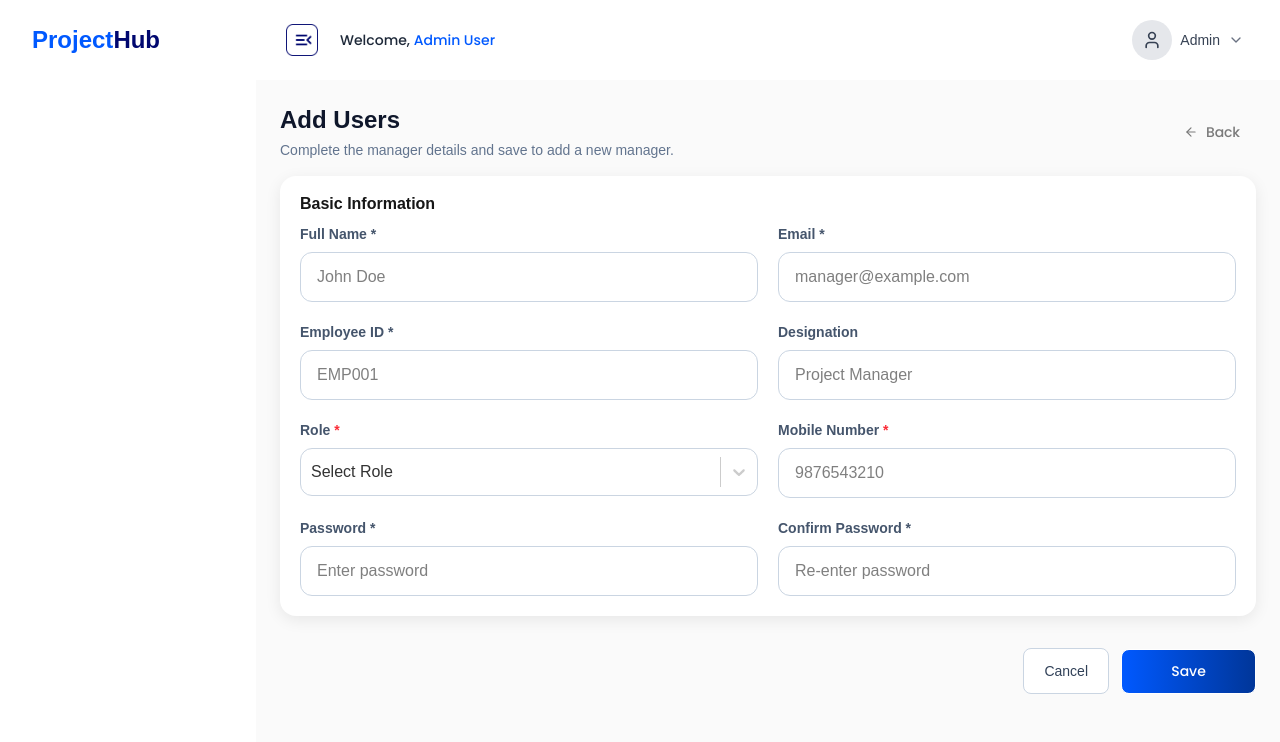
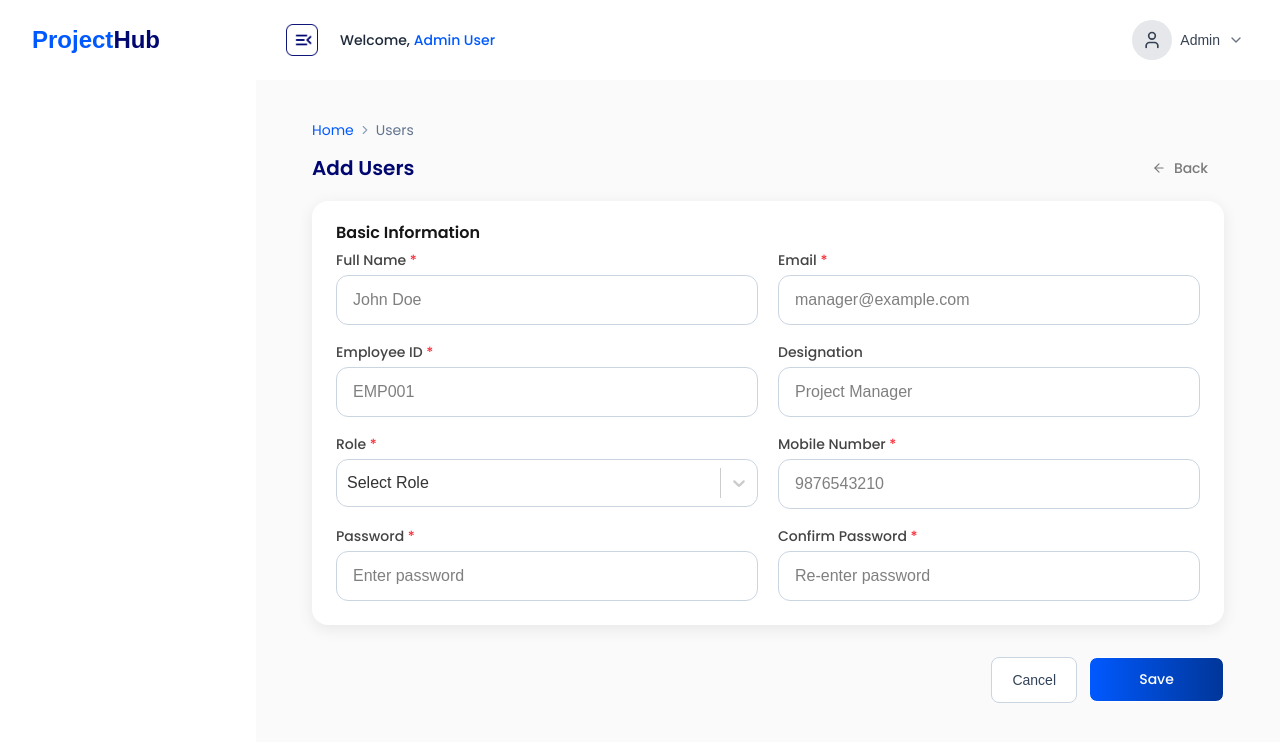
Before and after one commit to abhishekkumar085/ProjectHub-Frontend, a React (Vite) app: page /managers/add in a window 1280 px wide. Shown: the top 742 px of the page. Built offline with nearby package versions, Linux system fonts and the light colour scheme; sample sign-in values are in the browser's storage.

Commit message:
designc hanges

```diff
--- a/src/features/managers/AddManager.tsx
+++ b/src/features/managers/AddManager.tsx
@@ -1,7 +1,7 @@
-import { useNavigate } from "react-router-dom";
+import { useNavigate, Link } from "react-router-dom";
 import { Controller, useForm } from "react-hook-form";
 import Select from "react-select";
-import { FiArrowLeft } from "react-icons/fi";
+import { FiArrowLeft, FiChevronRight } from "react-icons/fi";
 import { createManager } from "./api/managerApi";
 import type { CreateManagerPayload } from "./types/manager.types";
 import { showErrorToast, showSuccessToast } from "../../utils/toast";
@@ -73,26 +73,30 @@ function AddManager() {
   };
 
   return (
-    <div className="">
-      <div className="flex flex-col sm:flex-row sm:items-center justify-between gap-3 ">
+    <div className="w-full px-4 sm:px-6 lg:px-8 py-4">
+      {/* Breadcrumb */}
+      <nav className="flex flex-wrap items-center gap-1 text-sm font-[Poppins] mb-2">
+        <Link to="/" className="text-[#0059FF] hover:underline">
+          Home
+        </Link>
+        <FiChevronRight size={14} className="text-slate-400" />
+        <span className="text-slate-500">Users</span>
+      </nav>
+
+      {/* Header */}
+      <div className="flex flex-col sm:flex-row sm:items-center justify-between gap-3 mt-3">
         <div>
-          <h1 className="text-xl sm:text-2xl font-semibold text-slate-900">
+          <h1 className="font-[Poppins] text-[20px] font-semibold leading-[100%] tracking-[0px] text-[#00076F]">
             Add Users
           </h1>
-          <p className="mt-1 text-sm text-slate-500">
-            Complete the manager details and save to add a new manager.
-          </p>
         </div>
 
         <button
           onClick={() => navigate("/managers")}
-          className="inline-flex items-center gap-2  px-4 py-2
-             font-[Poppins] font-medium text-[14px] leading-[120%] tracking-[-0.01em]
-             text-[#7A7A7A] hover:bg-slate-50 self-start sm:self-auto"
+          className="inline-flex items-center gap-2 px-4 py-2 font-[Poppins] font-medium text-[14px] leading-[120%] tracking-[-0.01em] text-[#7A7A7A] hover:bg-slate-50 self-start sm:self-auto"
         >
           <FiArrowLeft />
-          <span className="hidden sm:inline">Back</span>
-          <span className="sm:hidden">Back</span>
+          <span>Back</span>
         </button>
       </div>
 
@@ -101,15 +105,18 @@ function AddManager() {
         onSubmit={handleSubmit(onSubmit)}
         className="mt-4"
       >
-        <div className="card p-5 space-y-4 md:col-span-2 xl:col-span-3 bg-white  rounded-2xl shadow-[0px_4px_16px_0px_#00000014]">
-          <h1 className="ont-[Poppins] font-semibold text-[16px] leading-[100%] tracking-[0%] text-[#161616] mb-2">
+        {/* Card */}
+        <div className="w-full p-4 sm:p-5 lg:p-6 space-y-4 bg-white rounded-2xl shadow-[0px_4px_16px_0px_#00000014]">
+          <h1 className="font-[Poppins] font-semibold text-[16px] leading-[100%] tracking-[0px] text-[#161616] mb-2">
             Basic Information
           </h1>
 
-          <div className="grid grid-cols-1 gap-5 md:grid-cols-2 mt-3">
+          {/* Form Grid */}
+          <div className="grid grid-cols-1 md:grid-cols-2 gap-4 sm:gap-5 mt-3">
+            {/* Full Name */}
             <div>
-              <label className="mb-2 block text-sm font-semibold text-slate-600">
-                Full Name *
+              <label className="mb-2 block font-[Poppins] text-[14px] font-medium leading-[100%] tracking-[0px] text-[#444444]">
+                Full Name <span className="text-red-500">*</span>
               </label>
               <input
                 {...register("name", {
@@ -119,7 +126,7 @@ function AddManager() {
                     message: "Full name must be at least 2 characters",
                   },
                 })}
-                className="w-full rounded-xl border border-slate-300 px-4 py-3 outline-none focus:border-blue-500"
+                className="w-full min-w-0 rounded-xl border border-slate-300 px-4 py-3 outline-none focus:border-blue-500"
                 placeholder="John Doe"
               />
               {errors.name && (
@@ -129,9 +136,10 @@ function AddManager() {
               )}
             </div>
 
+            {/* Email */}
             <div>
-              <label className="mb-2 block text-sm font-semibold text-slate-600">
-                Email *
+              <label className="mb-2 block font-[Poppins] text-[14px] font-medium leading-[100%] tracking-[0px] text-[#444444]">
+                Email <span className="text-red-500">*</span>
               </label>
               <input
                 type="email"
@@ -142,7 +150,7 @@ function AddManager() {
                     message: "Enter a valid email address",
                   },
                 })}
-                className="w-full rounded-xl border border-slate-300 px-4 py-3 outline-none focus:border-blue-500"
+                className="w-full min-w-0 rounded-xl border border-slate-300 px-4 py-3 outline-none focus:border-blue-500"
                 placeholder="manager@example.com"
               />
               {errors.email && (
@@ -152,9 +160,10 @@ function AddManager() {
               )}
             </div>
 
+            {/* Employee ID */}
             <div>
-              <label className="mb-2 block text-sm font-semibold text-slate-600">
-                Employee ID *
+              <label className="mb-2 block font-[Poppins] text-[14px] font-medium leading-[100%] tracking-[0px] text-[#444444]">
+                Employee ID <span className="text-red-500">*</span>
               </label>
               <input
                 {...register("empId", {
@@ -164,7 +173,7 @@ function AddManager() {
                     message: "Employee ID must be at least 2 characters",
                   },
                 })}
-                className="w-full rounded-xl border border-slate-300 px-4 py-3 outline-none focus:border-blue-500"
+                className="w-full min-w-0 rounded-xl border border-slate-300 px-4 py-3 outline-none focus:border-blue-500"
                 placeholder="EMP001"
               />
               {errors.empId && (
@@ -174,19 +183,21 @@ function AddManager() {
               )}
             </div>
 
+            {/* Designation */}
             <div>
-              <label className="mb-2 block text-sm font-semibold text-slate-600">
+              <label className="mb-2 block font-[Poppins] text-[14px] font-medium leading-[100%] tracking-[0px] text-[#444444]">
                 Designation
               </label>
               <input
                 {...register("designation")}
-                className="w-full rounded-xl border border-slate-300 px-4 py-3 outline-none focus:border-blue-500"
+                className="w-full min-w-0 rounded-xl border border-slate-300 px-4 py-3 outline-none focus:border-blue-500"
                 placeholder="Project Manager"
               />
             </div>
 
+            {/* Role */}
             <div>
-              <label className="mb-2 block text-sm font-semibold text-slate-600">
+              <label className="mb-2 block font-[Poppins] text-[14px] font-medium leading-[100%] tracking-[0px] text-[#444444]">
                 Role <span className="text-red-500">*</span>
               </label>
               <Controller
@@ -214,6 +225,7 @@ function AddManager() {
                       styles={{
                         control: (base) => ({
                           ...base,
+                          width: "100%",
                           borderRadius: "0.75rem",
                           borderColor: "#cbd5e1",
                           minHeight: "3rem",
@@ -235,8 +247,9 @@ function AddManager() {
               )}
             </div>
 
+            {/* Mobile Number */}
             <div>
-              <label className="mb-2 block text-sm font-semibold text-slate-600">
+              <label className="mb-2 block font-[Poppins] text-[14px] font-medium leading-[100%] tracking-[0px] text-[#444444]">
                 Mobile Number <span className="text-red-500">*</span>
               </label>
               <input
@@ -248,7 +261,7 @@ function AddManager() {
                     message: "Enter a valid mobile number",
                   },
                 })}
-                className="w-full rounded-xl border border-slate-300 px-4 py-3 outline-none focus:border-blue-500"
+                className="w-full min-w-0 rounded-xl border border-slate-300 px-4 py-3 outline-none focus:border-blue-500"
                 placeholder="9876543210"
               />
               {errors.mobileNumber && (
@@ -258,9 +271,10 @@ function AddManager() {
               )}
             </div>
 
+            {/* Password */}
             <div>
-              <label className="mb-2 block text-sm font-semibold text-slate-600">
-                Password *
+              <label className="mb-2 block font-[Poppins] text-[14px] font-medium leading-[100%] tracking-[0px] text-[#444444]">
+                Password <span className="text-red-500">*</span>
               </label>
               <input
                 type="password"
@@ -276,7 +290,7 @@ function AddManager() {
                 onPaste={preventCopyPaste}
                 onCut={preventCopyPaste}
                 onKeyDown={preventCopyPaste}
-                className="w-full rounded-xl border border-slate-300 px-4 py-3 outline-none focus:border-blue-500"
+                className="w-full min-w-0 rounded-xl border border-slate-300 px-4 py-3 outline-none focus:border-blue-500"
                 placeholder="Enter password"
               />
               {errors.password && (
@@ -286,9 +300,10 @@ function AddManager() {
               )}
             </div>
 
+            {/* Confirm Password */}
             <div>
-              <label className="mb-2 block text-sm font-semibold text-slate-600">
-                Confirm Password *
+              <label className="mb-2 block font-[Poppins] text-[14px] font-medium leading-[100%] tracking-[0px] text-[#444444]">
+                Confirm Password <span className="text-red-500">*</span>
               </label>
               <input
                 type="password"
@@ -302,7 +317,7 @@ function AddManager() {
                 onPaste={preventCopyPaste}
                 onCut={preventCopyPaste}
                 onKeyDown={preventCopyPaste}
-                className="w-full rounded-xl border border-slate-300 px-4 py-3 outline-none focus:border-blue-500"
+                className="w-full min-w-0 rounded-xl border border-slate-300 px-4 py-3 outline-none focus:border-blue-500"
                 placeholder="Re-enter password"
               />
               {errors.confirmPassword && (
@@ -314,23 +329,25 @@ function AddManager() {
           </div>
         </div>
 
-        <div className="mt-8 flex flex-col gap-3 md:flex-row md:items-center md:justify-end">
+        {/* Buttons */}
+        <div className="mt-8 flex flex-col sm:flex-row gap-3 sm:justify-end">
           <button
             type="button"
             onClick={() => navigate("/managers")}
-            className="rounded-lg border border-slate-300 bg-white px-5 py-3 text-sm font-medium text-slate-700 hover:bg-slate-50"
+            className="w-full sm:w-auto rounded-lg border border-slate-300 bg-white px-5 py-3 text-sm font-medium text-slate-700 hover:bg-slate-50"
           >
             Cancel
           </button>
+
           <button
             type="submit"
             disabled={isSubmitting}
-            className="w-[135px] h-[45px] rounded-[8px] border border-[1px]
-             bg-[linear-gradient(90deg,#0059FF_0%,#003699_100%)]
-             px-6 py-3 font-[Poppins] font-medium text-[14px]
-             leading-[100%] tracking-[0px] text-center align-middle
-             text-white transition hover:opacity-90
-             disabled:cursor-not-allowed disabled:opacity-50"
+            className="w-full sm:w-[135px] h-[45px] rounded-[8px] border
+        bg-[linear-gradient(90deg,#0059FF_0%,#003699_100%)]
+        px-6 py-3 font-[Poppins] font-medium text-[14px]
+        leading-[100%] tracking-[0px] text-center text-white
+        transition hover:opacity-90
+        disabled:cursor-not-allowed disabled:opacity-50"
           >
             {isSubmitting ? "Saving..." : "Save"}
           </button>
```
